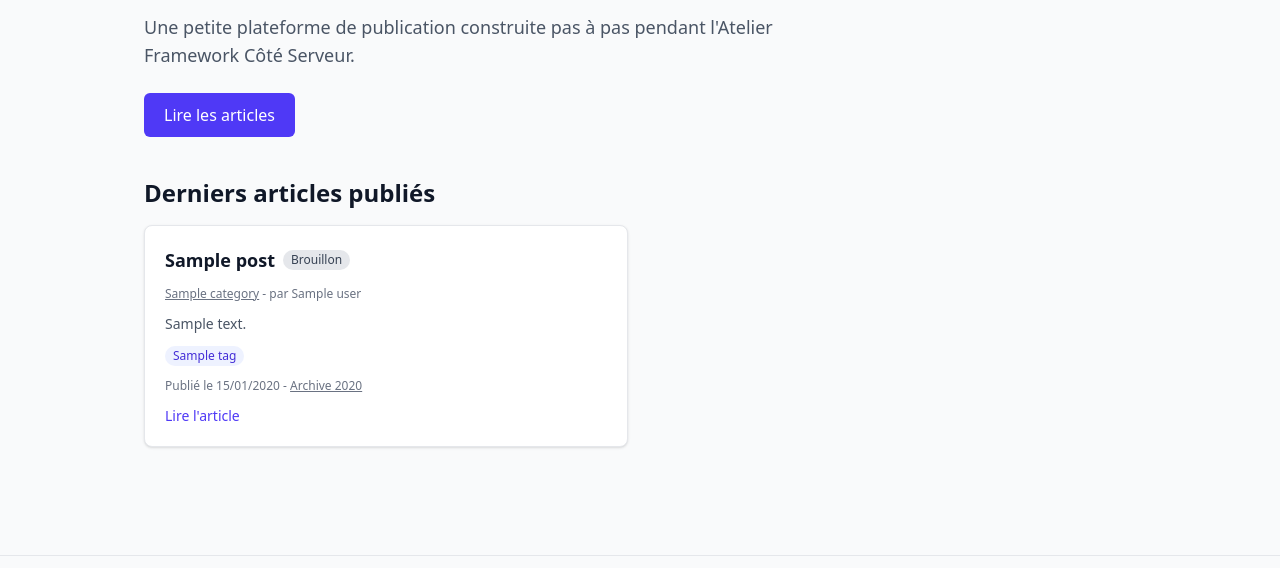
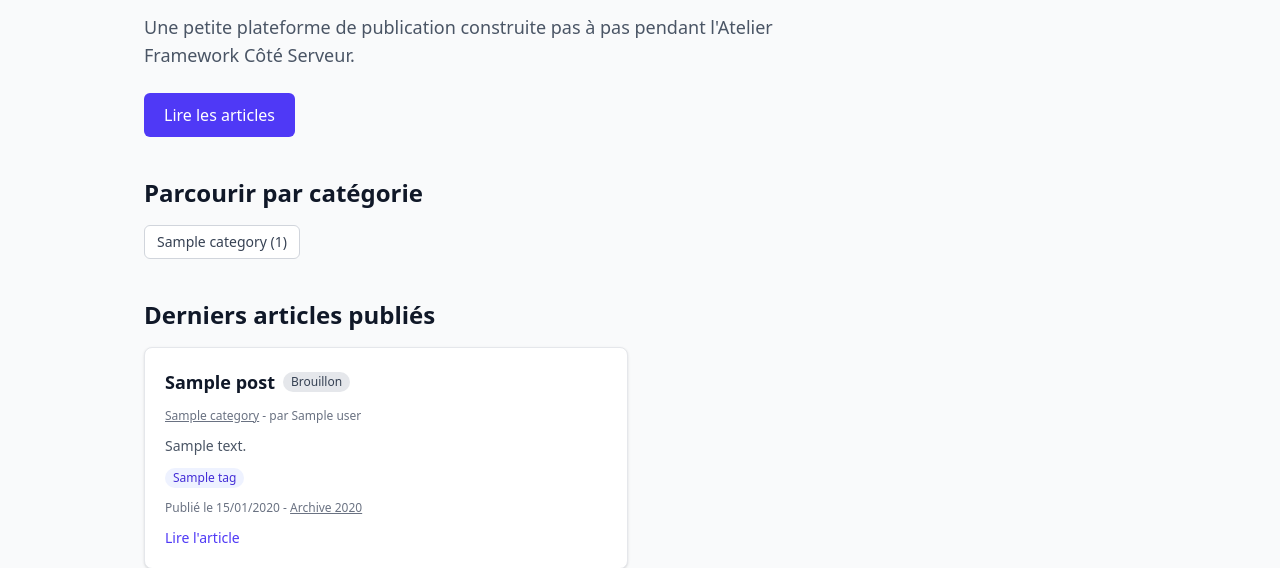
Before and after one commit to bayrem-db/mini-cms, a Laravel app: template resources/views/home.blade.php in a window 1280 px wide. Shown: the part 176-744 px from the top of the page. Run offline with Laravel 12, Linux system fonts and the light colour scheme; the template is opened without the code that fills it: most values are stand-ins (such as "Sample title", 1, 10 or a date in 2020); style sheets or scripts are compiled from the project's sources.

Commit message:
Compter les articles par categorie

```diff
--- a/app/Http/Controllers/PageController.php
+++ b/app/Http/Controllers/PageController.php
@@ -2,7 +2,9 @@
 
 namespace App\Http\Controllers;
 
+use App\Models\Category;
 use App\Models\Post;
+use Illuminate\Database\Eloquent\Builder;
 use Illuminate\View\View;
 
 class PageController extends Controller
@@ -14,6 +16,9 @@ class PageController extends Controller
                 ->with('user', 'category', 'tags')
                 ->latest('published_at')
                 ->take(3)
+                ->get(),
+            'categories' => Category::withCount(['posts' => fn (Builder $query) => $query->published()])
+                ->orderBy('name')
                 ->get(),
         ]);
     }
--- a/resources/views/home.blade.php
+++ b/resources/views/home.blade.php
@@ -11,6 +11,15 @@
     </a>
   </section>
 
+  <h2 class="text-2xl font-bold mb-4">Parcourir par catégorie</h2>
+  <ul class="mb-10 flex flex-wrap gap-3" aria-label="Catégories">
+    @foreach ($categories as $category)
+    <li>
+      <a href="{{ route('posts.category', $category) }}" class="inline-block rounded-md border border-gray-300 bg-white px-3 py-1.5 text-sm text-gray-700 hover:border-indigo-600 hover:text-indigo-600">{{ $category->name }} ({{ $category->posts_count }})</a>
+    </li>
+    @endforeach
+  </ul>
+
   <h2 class="text-2xl font-bold mb-4">Derniers articles publiés</h2>
 
   <div class="grid gap-6 md:grid-cols-2">
```
